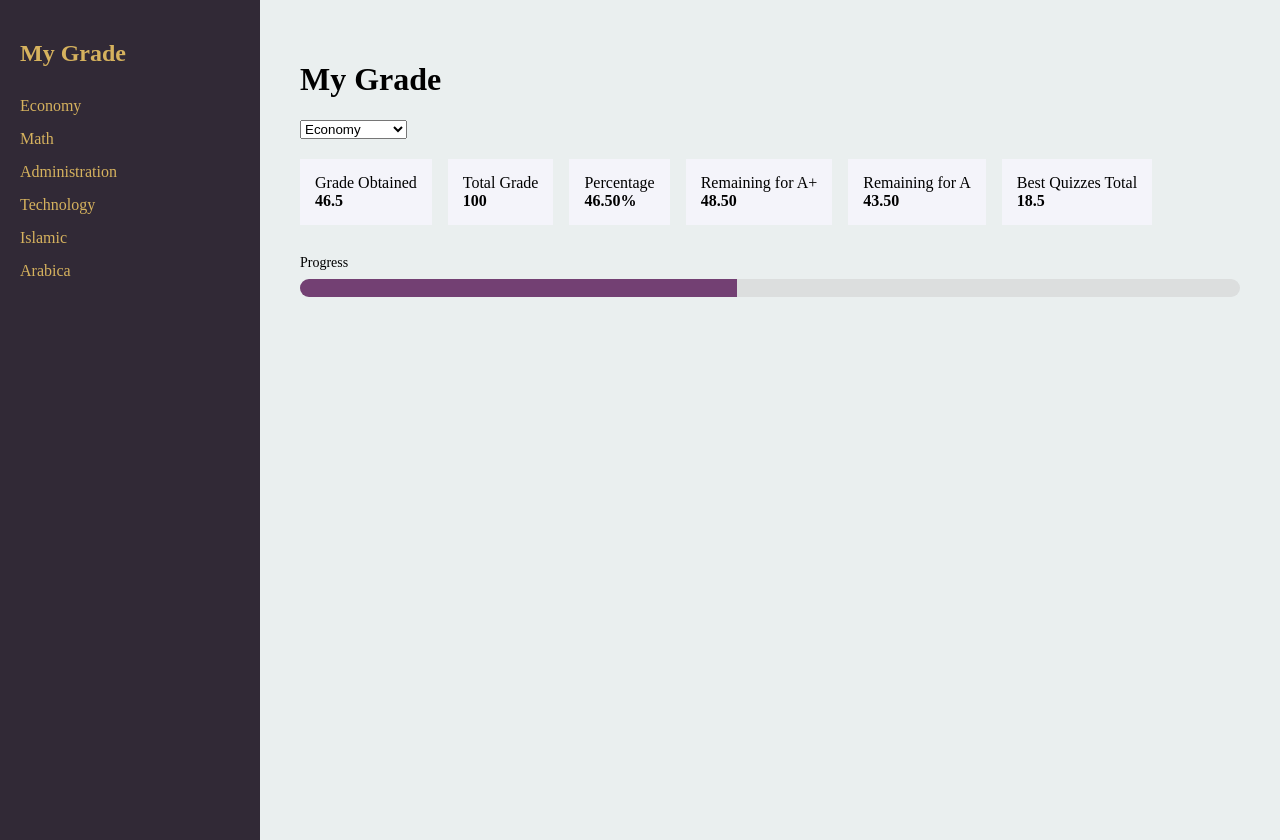
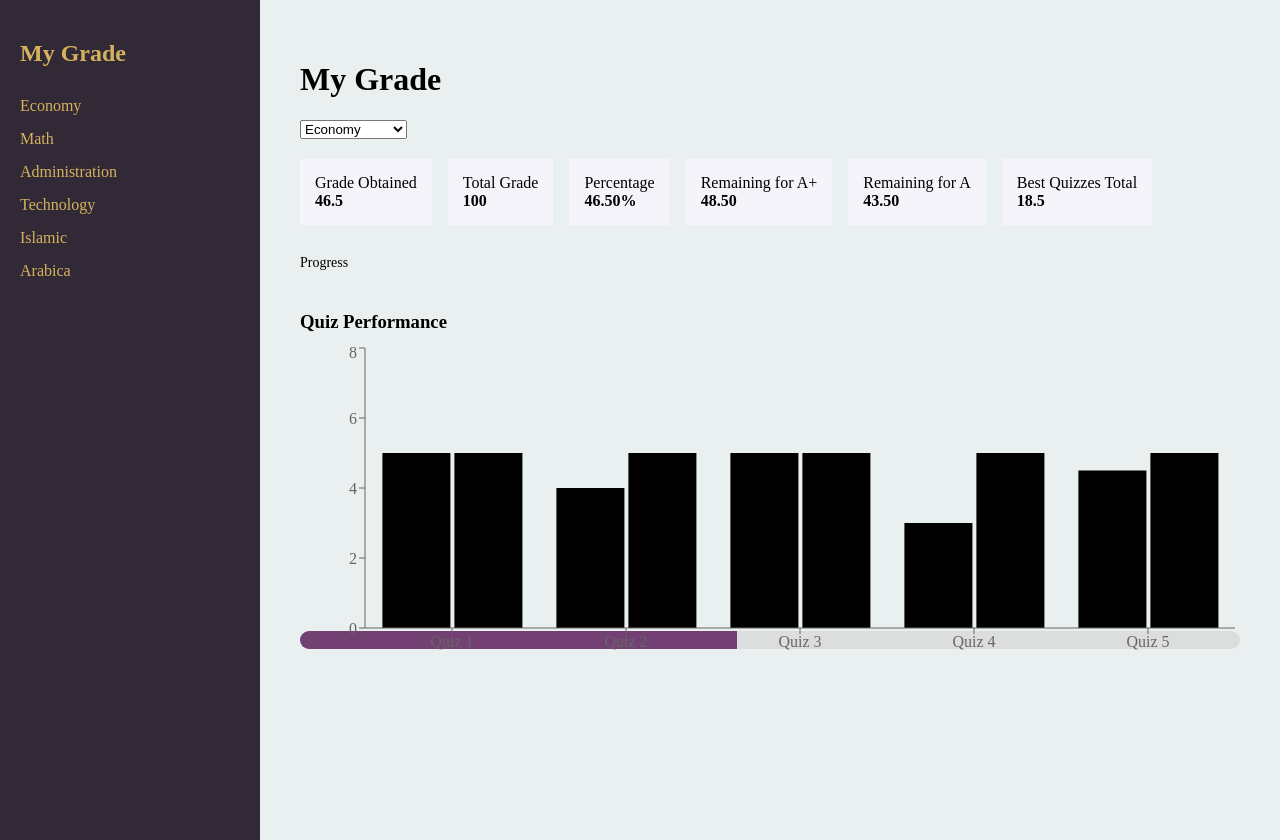
Before and after one commit to L-26-25L/l, a Next.js app: page / in a window 1280 px wide. Built offline with nearby package versions, Linux system fonts and the light colour scheme.

Commit message:
Integrate QuizBarChart into the home page
Added QuizBarChart component to display quiz metrics.

```diff
--- a/app/page.jsx
+++ b/app/page.jsx
@@ -4,7 +4,7 @@ import { useState } from "react";
 import Sidebar from "../components/Sidebar";
 import CourseTable from "../components/CourseTable";
 import { coursesData } from "../data/courses";
-
+import QuizBarChart from "../components/QuizBarChart";
 export default function Home() {
   const courses = [
     "Economy",
@@ -76,6 +76,12 @@ export default function Home() {
       Progress
     </div>
 
+    {metrics && (
+  <div style={{ marginTop: 40 }}>
+    <QuizBarChart rows={coursesData[dashboardCourse]} />
+  </div>
+)}
+
     <div
       style={{
         width: "100%",
```
